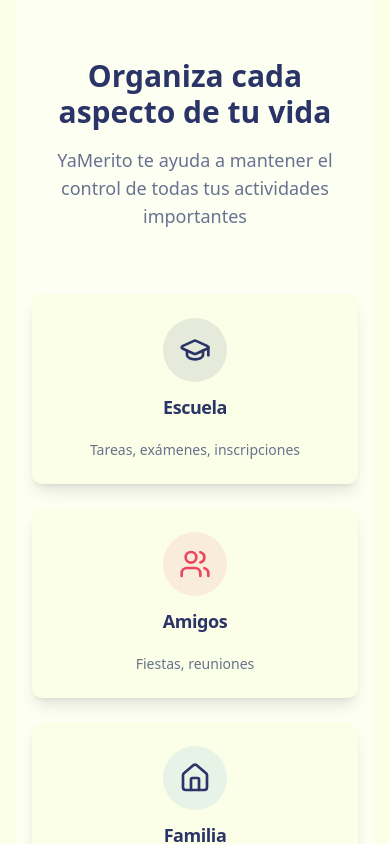
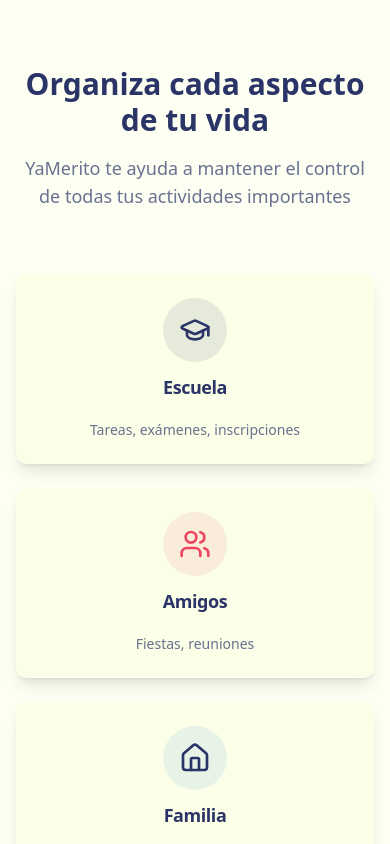
Before and after one commit to kiraberser/YaMerito, a Next.js app: page / in a window 390 px wide. Shown: the part 868-1712 px from the top of the page. Built offline with nearby package versions, Linux system fonts and the light colour scheme.

Commit message:
Title layout and removing styles

```diff
--- a/src/app/layout.tsx
+++ b/src/app/layout.tsx
@@ -14,7 +14,7 @@
 });
 
 export const metadata: Metadata = {
-  title: "YaMerito",
+  title: "YaMerito | Asistente de recuerdos y recordatorios inteligentes",
   description: "Asistente de recuerdos y recordatorios inteligentes - Tec de Veracruz",
 };
 
@@ -28,7 +28,7 @@
       <body className={`${geistSans.variable} ${geistMono.variable} antialiased`}>
         <div className="min-h-screen grid grid-rows-[auto,1fr]">
           <Navbar/>
-          <main className="mx-auto w-full max-w-6xl p-4 sm:p-6 md:p-8">{children}</main>
+          <main className="bg-background">{children}</main>
           <Footer/>
         </div>
       </body>
```
